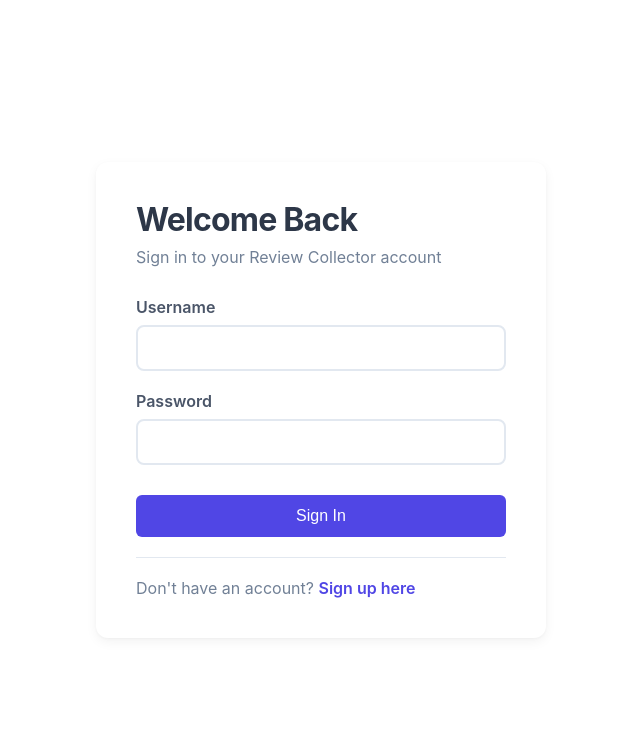
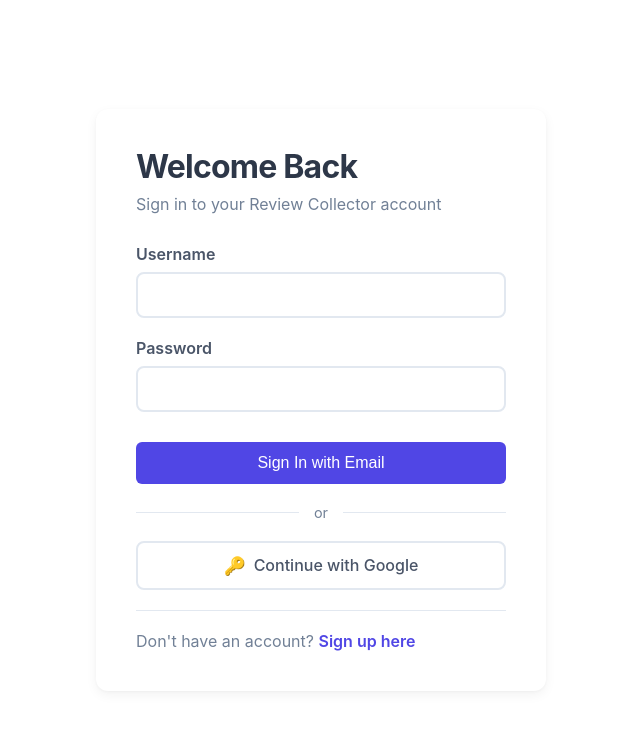
Before and after one commit to zohirhamid/reviewbud, a Django app: page /login/ in a window 1280 px wide. Shown: the top 731 px of the page, without its empty margins (319-959 px from the left). Run offline with Django 5.2, Linux system fonts and the light colour scheme; data comes from the database, SQL or seed files in the repository; both versions use the stored data as it was after the commit; some libraries are stand-ins or nearby versions.

Commit message:
added google login and kept email login too
- set up google oauth with allauth

- updated login and signup pages

- fixed the css for the new buttons

```diff
--- a/businesses/urls.py
+++ b/businesses/urls.py
@@ -4,17 +4,15 @@ from . import views
 app_name = 'businesses'
 
 urlpatterns = [
-    path('home/', views.landing_page, name='landing_page'),
+    path('', views.landing_page, name='landing_page'),
+    path('dashboard/', views.dashboard, name='dashboard'),
+    path('create/', views.create_business, name='create_business'),
 
     # Authentication
     path('signup/', views.signup_view, name='signup'),
     path('login/', views.login_view, name='login'),
     path('logout/', views.logout_view, name='logout'),
 
-    # Dashboard (login required)
-    path('dashboard/', views.dashboard, name='dashboard'),
-    path('create/', views.create_business, name='create_business'),
-
     # qr code
     path('qr_code/<uuid:token>/', views.qr_code, name='qr_code'),
     path('create-qrcode/<str:token>/', views.create_qr_code_page, name='create_qr_code')
--- a/quickrate/urls.py
+++ b/quickrate/urls.py
@@ -3,13 +3,9 @@ from django.contrib import admin
 from django.urls import path, include
 from django.shortcuts import redirect
 
-
-def root_redirect(request):
-    return redirect('businesses:landing_page')
-
 urlpatterns = [
-    path('', root_redirect),
     path('admin/', admin.site.urls),
+    path('accounts/', include('allauth.urls')),
     path('', include('businesses.urls')),
     path('reviews/', include('reviews.urls')),
 ]
--- a/reviews/urls.py
+++ b/reviews/urls.py
@@ -4,6 +4,6 @@ from . import views
 app_name = 'reviews'
 
 urlpatterns = [
-    path('review/<uuid:token>', views.review_form, name='review_form'),
+    path('review/<uuid:token>/', views.review_form, name='review_form'),
     path('submit/<uuid:token>/', views.submit_review, name='submit_review'),
 ]
--- a/static/css/auth.css
+++ b/static/css/auth.css
@@ -70,6 +70,59 @@ h1 {
     margin-bottom: 1.5rem;
     color: var(--text-dark);
     animation: fadeInUp 0.8s ease-out 0.2s both;
+}
+
+/* Google Auth Button */
+.google-btn {
+    display: flex;
+    align-items: center;
+    justify-content: center;
+    width: 100%;
+    padding: 12px 16px;
+    background: white;
+    border: 2px solid #e2e8f0;
+    border-radius: 8px;
+    font-size: 1rem;
+    font-weight: 500;
+    color: #4a5568;
+    text-decoration: none;
+    transition: all 0.2s ease;
+    margin-bottom: 20px;
+    gap: 8px;
+}
+
+.google-btn:hover {
+    border-color: #cbd5e0;
+    background: #f7fafc;
+    transform: translateY(-1px);
+    box-shadow: 0 4px 8px rgba(0,0,0,0.1);
+}
+
+.google-btn span {
+    font-size: 1.1rem;
+}
+
+/* Divider */
+.divider {
+    display: flex;
+    align-items: center;
+    margin: 20px 0;
+    text-align: center;
+}
+
+.divider::before,
+.divider::after {
+    content: '';
+    flex: 1;
+    height: 1px;
+    background: #e2e8f0;
+}
+
+.divider span {
+    padding: 0 15px;
+    color: #718096;
+    font-size: 0.9rem;
+    background: white;
 }
 
 .auth-form {
@@ -155,8 +208,12 @@ h1 {
     .auth-header h1 {
         font-size: 1.7rem;
     }
+
+    .google-btn {
+        padding: 10px 14px;
+        font-size: 0.95rem;
+    }
 }
-
 
 .search-container {
     margin-bottom: 20px;
--- a/templates/businesses/dashboard.html
+++ b/templates/businesses/dashboard.html
@@ -33,7 +33,7 @@
     <main class="main-content">
       <!-- Top Navbar -->
       <div class="top-navbar">
-        <div class="greeting">Hey, Zohir</div>
+        <div class="greeting">Hey, {{ user.username }}</div>
         <div class="profile-picture">
           <img src="{% static 'images/Profile-sample.png' %}" alt="Profile">
         </div>
--- a/templates/businesses/login.html
+++ b/templates/businesses/login.html
@@ -1,4 +1,5 @@
 {% load static %}
+{% load socialaccount %}
 <!DOCTYPE html>
 <html>
 <head>
@@ -16,18 +17,17 @@
                 <p>Sign in to your Review Collector account</p>
             </div>
 
+            <!-- Traditional Login Form -->
             <form method="post" class="auth-form">
                 {% csrf_token %} <!-- security token -->
 
                 <div class="form-group">
-
                     <label for="{{ form.username.id_for_label }}">Username</label>
                     {{ form.username }} <!--<input type="text" name="username" id="id_username">-->
 
                     {% if form.username.errors %}
                         <div class="error">{{ form.username.errors.0 }}</div>
                     {% endif %}
-
                 </div>
 
                 <div class="form-group">
@@ -43,8 +43,17 @@
                     <div class="error">{{ form.non_field_errors.0 }}</div>
                 {% endif %}
 
-                <button type="submit" class="auth-btn">Sign In</button>
+                <button type="submit" class="auth-btn">Sign In with Email</button>
             </form>
+
+            <!-- Google Login Option (Primary) -->
+             <div class="divider">
+                <span>or</span>
+            </div>
+
+            <a href="{% provider_login_url 'google' %}" class="google-btn">
+                <span>🔑</span> Continue with Google
+            </a>
 
             <div class="auth-footer">
                 <p>Don't have an account? <a href="{% url 'businesses:signup' %}">Sign up here</a></p>
```
Also changed, not shown: quickrate/settings.py (+28 -2 lines), templates/businesses/signup.html (+12 -1 lines), templates/landing_page.html (+6 -4 lines), db.sqlite3, 1 other file.
